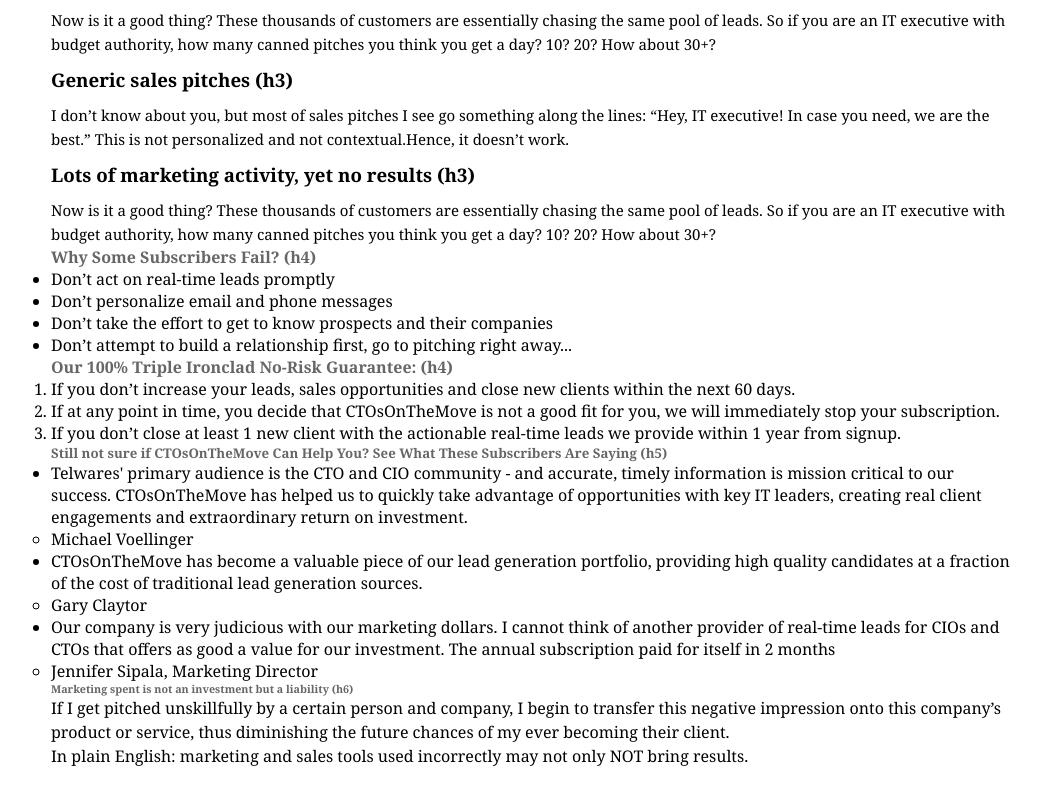
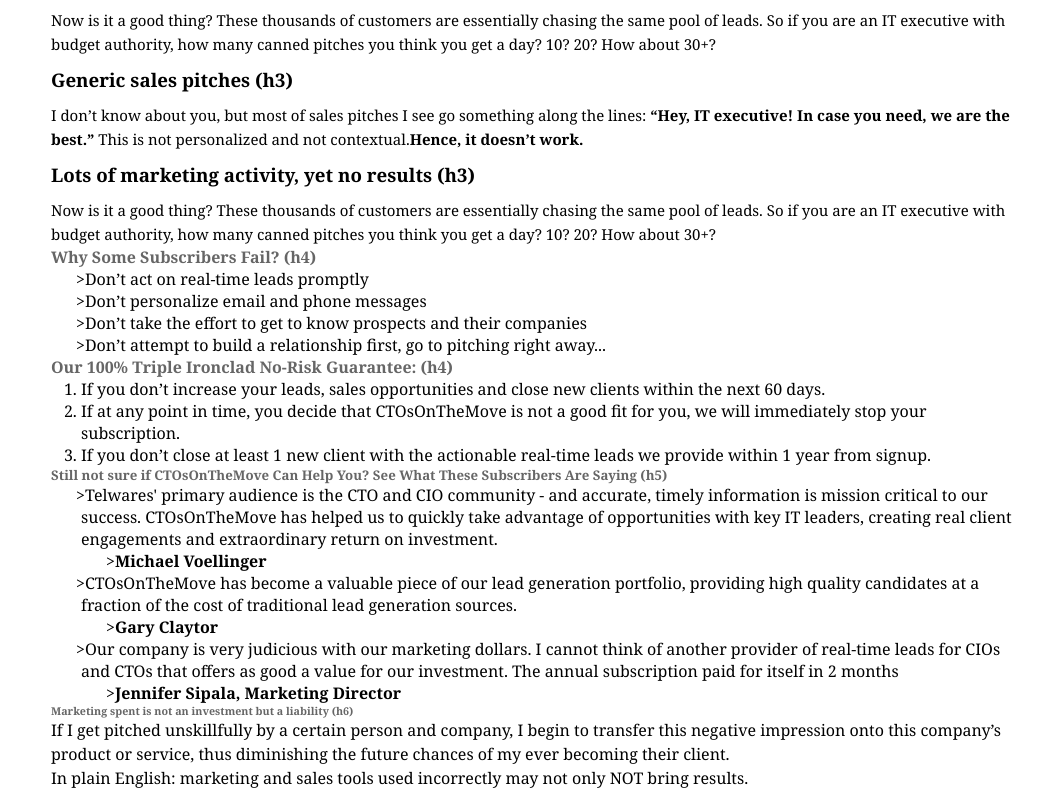
Before and after one commit to gblageov/PSDsLevel1, a plain HTML site: page First PDS slicing/index.html in a window 1280 px wide. Shown: the part 445-1235 px from the top of the page, without its empty margins (99-1141 px from the left). Before the commit the page ends 1213 px from the top, so only its background shows below. Drawn offline with Linux system fonts and the light colour scheme.

Commit message:
new html and css style

```diff
--- a/First PDS slicing/css/style.css
+++ b/First PDS slicing/css/style.css
@@ -1,8 +1,6 @@
-* { margin: 0; padding: 0; }
+* { margin: 0; padding: 0;  }
 
-body { margin: 0; padding: 0; font-family: Georgia, sans-serif;  box-sizing: border-box; }
-
-p { line-height: 24px; }
+body { margin: 0; padding: 0; font-family: Georgia, sans-serif; }
 
 .shall { width: 965px; margin: 107px 150px 0; }
 
@@ -20,3 +18,21 @@
 .section_content p { font-size:15px; }
 
 .section_content p a { color: #1659b3; }
+
+p { line-height: 24px; }
+
+ul { margin-left: 15px; padding-left:15px; }
+
+ol { margin-left: 15px; padding-left:15px; }
+
+ul.dashed { list-style-type: none; }
+
+ul.dashed li { text-indent: -5px; }
+
+ul.dashed li:before { content: "-"; text-indent: -5px; }
+
+ul.tick { list-style-type: none; }
+
+ul.tick li { text-indent: -5px; }
+
+ul.tick li:before { content: ">"; text-indent: -5px; }
--- a/First PDS slicing/index.html
+++ b/First PDS slicing/index.html
@@ -11,9 +11,9 @@
 	<div class="shall">
 		<div class="section_main">
 			<h1>First let me ask you (h1)</h1>
-			<p>Are you tired of rejection? Of reaching out to hundreds of prospects and getting <span>NOTHING</span>
+			<p>Are you tired of rejection? Of reaching out to hundreds of prospects and getting <strong>NOTHING</strong>
 				back? Of being pushed to the side by competitors who win business with a solution that’s
-				<span>WORSE</span> than yours? I know how it feels… I was in your shoes once. </p>
+				<strong>WORSE</strong> than yours? I know how it feels… I was in your shoes once. </p>
 		</div>
 		<div class="section_content">
 			<h2>Everyone is chasing the same set of leads. (h2)</h2>
@@ -27,9 +27,9 @@
 			</p>
 
 			<h3>Generic sales pitches (h3)</h3>
-			<p>I don’t know about you, but most of sales pitches I see go something along the lines: <span>“Hey, IT
-					executive! In case you need, we are the best.”</span> This is not personalized and not
-				contextual.<span>Hence, it doesn’t work.</span>
+			<p>I don’t know about you, but most of sales pitches I see go something along the lines: <strong>“Hey, IT
+					executive! In case you need, we are the best.”</strong> This is not personalized and not
+				contextual.<strong>Hence, it doesn’t work.</strong>
 			</p>
 
 			<h3>Lots of marketing activity, yet no results (h3)</h3>
@@ -39,7 +39,7 @@
 			</p>
 
 			<h4>Why Some Subscribers Fail? (h4)</h4>
-			<ul>
+			<ul class="tick">
 				<li>Don’t act on real-time leads promptly</li>
 				<li>Don’t personalize email and phone messages</li>
 				<li>Don’t take the effort to get to know prospects and their companies</li>
@@ -57,26 +57,26 @@
 			</ol>
 
 			<h5>Still not sure if CTOsOnTheMove Can Help You? See What These Subscribers Are Saying (h5)</h5>
-			<ul>
+			<ul class="tick">
 				<li>Telwares' primary audience is the CTO and CIO community - and accurate, timely information is
 					mission critical to our success. CTOsOnTheMove has helped us to quickly take advantage of
 					opportunities with key IT leaders, creating real client engagements and extraordinary return on
 					investment.
-					<ul>
-						<li>Michael Voellinger</li>
+					<ul class="dashed">
+						<li class="author"><strong>Michael Voellinger</strong></li>
 					</ul>
 				</li>
 				<li>CTOsOnTheMove has become a valuable piece of our lead generation portfolio, providing high quality
 					candidates at a fraction of the cost of traditional lead generation sources.
-					<ul>
-						<li>Gary Claytor</li>
+					<ul class="dashed">
+						<li class="author"><strong>Gary Claytor</strong></li>
 					</ul>
 				</li>
 				<li>Our company is very judicious with our marketing dollars. I cannot think of another provider of
 					real-time leads for CIOs and CTOs that offers as good a value for our investment. The annual
 					subscription paid for itself in 2 months
-					<ul>
-						<li>Jennifer Sipala, Marketing Director</li>
+					<ul class="dashed">
+						<li class="author"><strong>Jennifer Sipala, Marketing Director</strong></li>
 					</ul>
 				</li>
 			</ul>
```
